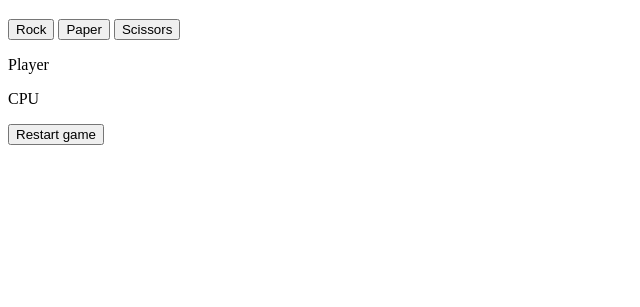
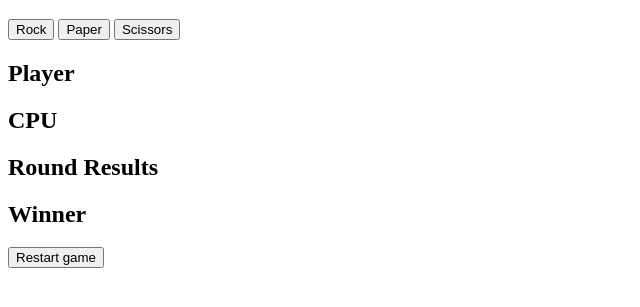
Before and after one commit to DanMa4566/odin-rock-paper-scissors, a plain HTML site: page index.html in a window 1280 px wide. Shown: the part 61-368 px from the top of the page, without its empty margins (0-640 px from the left). Drawn offline with Linux system fonts and the light colour scheme.

Commit message:
add some minor text changes

```diff
--- a/index.html
+++ b/index.html
@@ -20,20 +20,22 @@
         <div class="result-container">
             <div class="score-container">
                 <div class="score-player">
-                    <p>Player</p>
+                    <h2>Player</h2>
                     <p class="player"></p>
                 </div>
                 <div class="score-cpu">
-                    <p>CPU</p>
+                    <h2>CPU</h2>
                     <p class="cpu"></p>
                 </div>
             </div>
             <div class="round-result-container">
+                <h2>Round Results</h2>
                 <p class="move-cpu"></p>
                 <p class="move-player"></p>
                 <p class="round-winner"></p>
             </div>
             <div class="final-result-container">
+                <h2>Winner</h2>
                 <p class="game-winner"></p>
             </div>
         </div>
```
